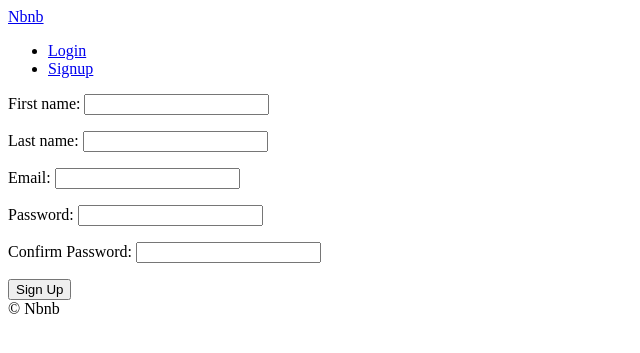
After one commit to hcm0303/airbnb-clone, a Django app: page /users/signup in a window 1280 px wide. The commit adds this page. Shown: the top 353 px of the page, without its empty margins (0-640 px from the left). Run offline with Django 3.2, Linux system fonts and the light colour scheme.

Commit message:
signup: Form

```diff
--- a/templates/partials/nav.html
+++ b/templates/partials/nav.html
@@ -4,5 +4,6 @@
         <li><a href="{% url "users:logout" %}">Logout</a></li>
     {% else %}
         <li><a href="{% url "users:login" %}">Login</a></li>
+        <li><a href="{% url "users:signup" %}">Signup</a></li>
     {% endif %}
 </ul>
--- /dev/null
+++ b/templates/users/signup.html
@@ -0,0 +1,18 @@
+{% extends "base.html" %}
+
+{% block page_title %}
+    Sign Up
+{% endblock page_title %}
+
+{% block search-bar %}
+{% endblock search-bar %}
+
+{% block content %}
+
+    <form method="post" action="{% url "users:signup" %}">
+        {% csrf_token %}
+        {{form.as_p}}
+        <button>Sign Up</button>
+    </form>
+
+{% endblock content %}
--- a/users/forms.py
+++ b/users/forms.py
@@ -38,3 +38,44 @@ class LoginForm(forms.Form):
     #             raise forms.ValidationError("Password is wrong")
     #     except models.User.DoesNotExist:
     #         pass
+
+
+class SignUpForm(forms.Form):
+
+    first_name = forms.CharField(max_length=80)
+    last_name = forms.CharField(max_length=80)
+    email = forms.EmailField()
+    password = forms.CharField(widget=forms.PasswordInput)
+    password1 = forms.CharField(widget=forms.PasswordInput, label="Confirm Password")
+    # initial = {"first_name": "Nicoas", "last_name": "Serr"}
+
+    def clean_email(self):
+        email = self.cleaned_data.get("email")
+        try:
+            models.User.objects.get(email=email)
+            raise forms.ValidationError("User already exists with the email")
+        except models.User.DoesNotExist:
+            return email
+
+    def clean_password1(self):
+        password = self.cleaned_data.get("password")
+        password1 = self.cleaned_data.get("password1")
+
+        if password != password1:
+            raise forms.ValidationError("Password confirmation does not match")
+        return password1
+
+    def save(self):
+        first_name = self.cleaned_data.get("first_name")
+        last_name = self.cleaned_data.get("last_name")
+        email = self.cleaned_data.get("email")
+        password = self.cleaned_data.get("password")
+
+        # create_user: password 암호화
+        user = models.User.objects.create_user(
+            username=email, email=email, password=password
+        )
+        # 추가 정보
+        user.first_name = first_name
+        user.last_name = last_name
+        user.save()
--- a/users/urls.py
+++ b/users/urls.py
@@ -6,4 +6,5 @@ app_name = "users"
 urlpatterns = [
     path("login", views.LoginView.as_view(), name="login"),
     path("logout", views.log_out, name="logout"),
+    path("signup", views.SignUpView.as_view(), name="signup"),
 ]
--- a/users/views.py
+++ b/users/views.py
@@ -1,29 +1,60 @@
-from django.views import View
-from django.shortcuts import render, redirect, reverse
+from django.views.generic import FormView
+from django.urls import reverse_lazy
+from django.shortcuts import redirect, reverse
 from django.contrib.auth import authenticate, login, logout
 from . import forms
 
 
 # Create your views here.
-class LoginView(View):
-    def get(self, request):
-        form = forms.LoginForm()
-        return render(request, "users/login.html", {"form": form})
+class LoginView(FormView):
+    template_name = "users/login.html"
+    form_class = forms.LoginForm
+    success_url = reverse_lazy("core:home")
 
-    def post(self, request):
-        form = forms.LoginForm(request.POST)
+    def form_valid(self, form):
+        email = form.cleaned_data.get("email")
+        password = form.cleaned_data.get("password")
+        user = authenticate(self.request, username=email, password=password)
 
-        if form.is_valid():
-            email = form.cleaned_data.get("email")
-            password = form.cleaned_data.get("password")
-            user = authenticate(request, username=email, password=password)
-            if user is not None:
-                login(request, user)
-                return redirect(reverse("core:home"))
+        if user is not None:
+            login(self.request, user)
+        return super().form_valid(form)
 
-        return render(request, "users/login.html", {"form": form})
+    # def get(self, request):
+    #     form = forms.LoginForm()
+    #     return render(request, "users/login.html", {"form": form})
+
+    # def post(self, request):
+    #     form = forms.LoginForm(request.POST)
+
+    #     if form.is_valid():
+    #         email = form.cleaned_data.get("email")
+    #         password = form.cleaned_data.get("password")
+    #         user = authenticate(request, username=email, password=password)
+    #         if user is not None:
+    #             login(request, user)
+    #             return redirect(reverse("core:home"))
+
+    #     return render(request, "users/login.html", {"form": form})
 
 
 def log_out(request):
     logout(request)
     return redirect(reverse("core:home"))
+
+
+class SignUpView(FormView):
+    template_name = "users/signup.html"
+    form_class = forms.SignUpForm
+    success_url = reverse_lazy("core:home")
+
+    def form_valid(self, form):
+        # save
+        form.save()
+        # login
+        email = form.cleaned_data.get("email")
+        password = form.cleaned_data.get("password")
+        user = authenticate(self.request, username=email, password=password)
+        if user is not None:
+            login(self.request, user)
+        return super().form_valid(form)
```
